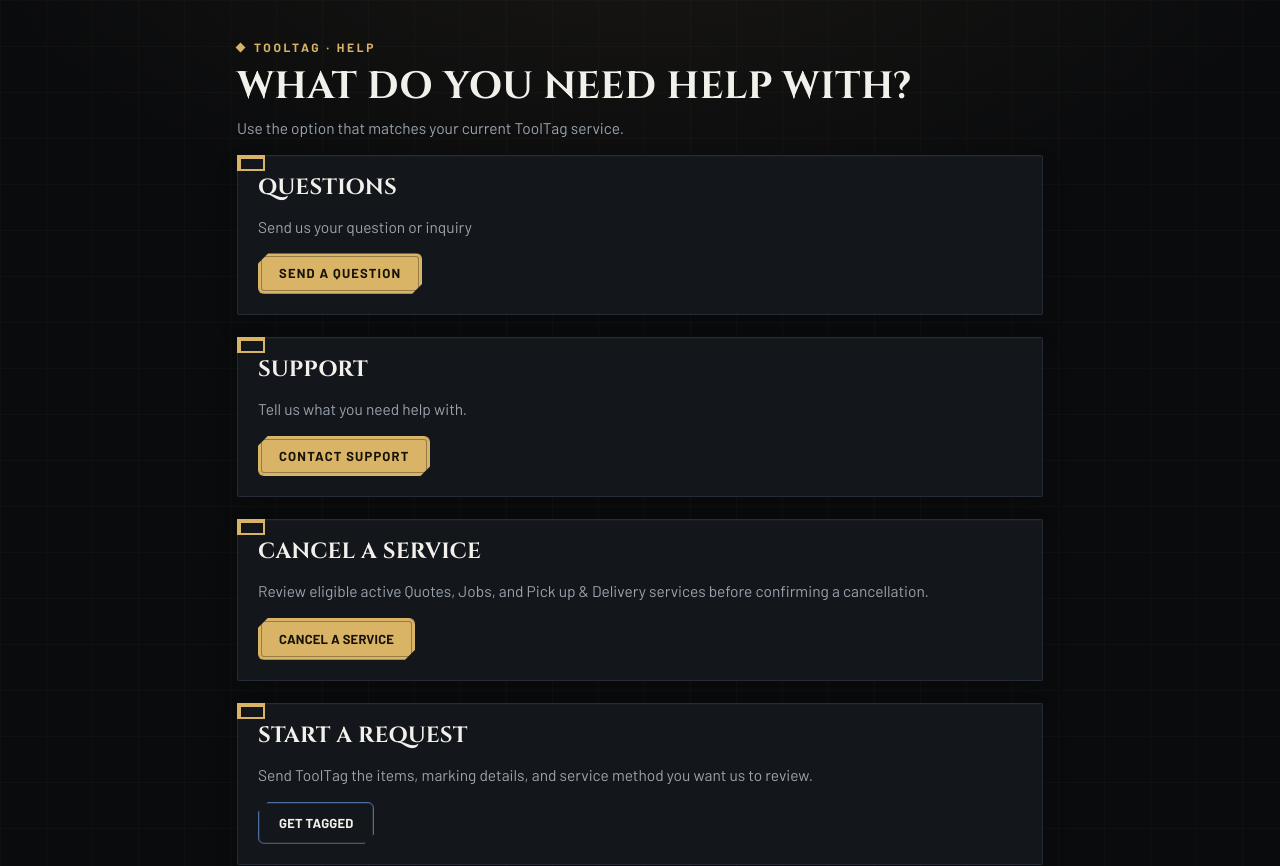
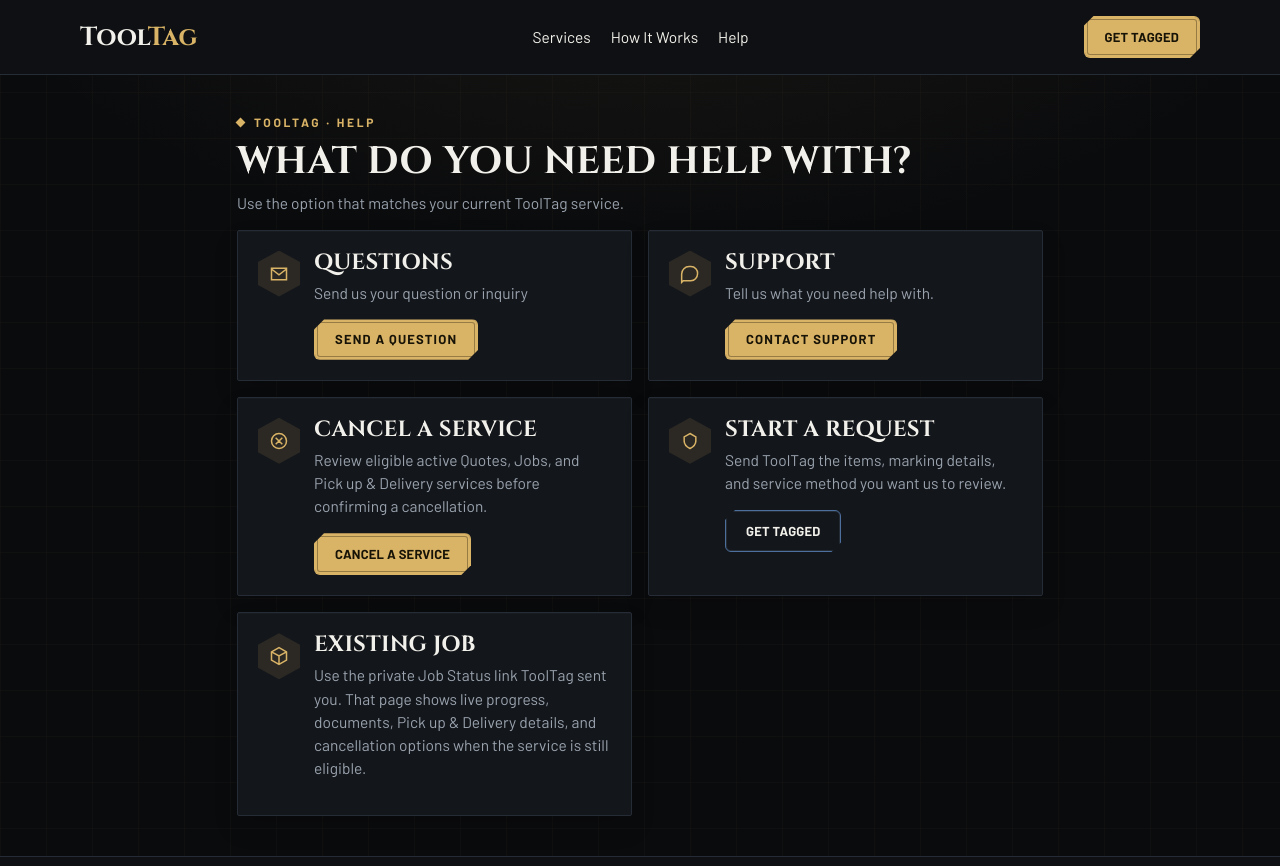
Before and after one commit to Tool-Tag/website, a Next.js app: page /help in a window 1280 px wide. Shown: the top 866 px of the page. Built offline with nearby package versions, Linux system fonts and the light colour scheme.

Commit message:
Fix public Help icons and share Contact navigation

```diff
--- a/src/app/help/page.tsx
+++ b/src/app/help/page.tsx
@@ -1,3 +1,5 @@
+import { HexIcon } from "@/components/hex-icon";
+import { PublicInfoShell } from "@/components/public-info-shell";
 import {HelpContactCards} from "@/components/help-contact-cards";
 import Link from "next/link";
 import { GetTaggedModalLink } from "@/components/get-tagged-modal-link";
@@ -6,16 +8,19 @@ export const dynamic = "force-dynamic";
 
 export default function HelpPage() {
   return (
-    <main className="public">
+    <PublicInfoShell page="help" mainClassName="public">
       <p className="eyebrow">ToolTag · Help</p>
       <h1>What do you need help with?</h1>
       <p className="muted">
         Use the option that matches your current ToolTag service.
       </p>
 
-      <HelpContactCards/>
+      <div className="contact-cards">
+        <HelpContactCards />
 
         <section className="panel">
+          <HexIcon name="cancel" />
+          <div>
             <h2>Cancel a Service</h2>
             <p className="muted">
               Review eligible active Quotes, Jobs, and Pick up & Delivery services before
@@ -24,9 +29,12 @@ export default function HelpPage() {
             <Link className="button" href="/help/cancel">
               Cancel a Service
             </Link>
+          </div>
         </section>
 
         <section className="panel">
+          <HexIcon name="request" />
+          <div>
             <h2>Start a Request</h2>
             <p className="muted">
               Send ToolTag the items, marking details, and service method you want us
@@ -35,16 +43,21 @@ export default function HelpPage() {
             <GetTaggedModalLink className="button secondary">
               Get Tagged
             </GetTaggedModalLink>
+          </div>
         </section>
 
         <section className="panel">
+          <HexIcon name="job" />
+          <div>
             <h2>Existing Job</h2>
             <p className="muted">
               Use the private Job Status link ToolTag sent you. That page shows live
               progress, documents, Pick up & Delivery details, and cancellation options
               when the service is still eligible.
             </p>
+          </div>
         </section>
-    </main>
+      </div>
+    </PublicInfoShell>
   );
 }
--- a/src/components/help-contact-cards.tsx
+++ b/src/components/help-contact-cards.tsx
@@ -1,6 +1,7 @@
 "use client";
 import {HexModalFrame,ModalActions} from "./hex-modal-frame";
 
+import {HexIcon} from "./hex-icon";
 import {DialogClose} from "./dialog-close";
 import {useRef,useState} from "react";
 import Link from "next/link";
@@ -8,7 +9,7 @@ import {SMS_CONSENT_DISCLOSURE,SMS_POLICY_ACCEPTANCE} from "@/lib/domain/sms-con
 export function HelpContactCards(){
  const dialog=useRef<HTMLDialogElement>(null);const [token,setToken]=useState("");const [mailbox,setMailbox]=useState<"hello"|"support">("hello"),[error,setError]=useState(""),[notice,setNotice]=useState(""),[busy,setBusy]=useState(false);
  const open=async(box:"hello"|"support")=>{setMailbox(box);setError("");setNotice("");setBusy(true);setToken("");dialog.current?.showModal();try{const response=await fetch(`/api/help-message?mailbox=${box}`,{cache:"no-store"});const result=await response.json();if(!response.ok)throw new Error(result.error);setToken(result.token);}catch{setError("The form is unavailable. Please try again later.");}finally{setBusy(false);}};
- return <><section className="panel"><h2>Questions</h2><p className="muted">Send us your question or inquiry</p><button onClick={()=>void open("hello")}>Send a question</button></section><section className="panel"><h2>Support</h2><p className="muted">Tell us what you need help with.</p><button onClick={()=>void open("support")}>Contact Support</button></section>
+ return <><section className="panel"><HexIcon name="mail" /><div><h2>Questions</h2><p className="muted">Send us your question or inquiry</p><button onClick={()=>void open("hello")}>Send a question</button></div></section><section className="panel"><HexIcon name="support" /><div><h2>Support</h2><p className="muted">Tell us what you need help with.</p><button onClick={()=>void open("support")}>Contact Support</button></div></section>
  <dialog ref={dialog} className="hex-dialog login-attention"><HexModalFrame><DialogClose/><h2>{mailbox==="hello"?"Send a question":"Contact Support"}</h2>{notice?<><p role="status">{notice}</p><button onClick={()=>dialog.current?.close()}>Done</button></>:<form key={mailbox} className="stack" onSubmit={async e=>{e.preventDefault();setBusy(true);setError("");const form=new FormData(e.currentTarget);try{const response=await fetch("/api/help-message",{method:"POST",headers:{"Content-Type":"application/json"},body:JSON.stringify({token,mailbox,name:form.get("name"),email:form.get("email"),phone:form.get("phone"),job:form.get("job")||"",message:form.get("message"),website:form.get("website"),sms_opt_in:form.get("sms")==="on",policies_accepted:form.get("policies")==="on"})});const result=await response.json();if(!response.ok){setError(result.error||"Could not send your message.");return;}setNotice(mailbox==="support"?`Your request was received. Reference: ${result.reference}. Please check your email for the acknowledgment.`:"Your message was received. Please check your email for the acknowledgment.");}catch{setError("Could not send your message. Please try again.");}finally{setBusy(false);}}}>
  <label>Name<input name="name" required maxLength={150} autoComplete="name" disabled={busy}/></label>{mailbox==="support"&&<label>Email<input name="email" type="email" required maxLength={254} autoComplete="email" disabled={busy}/></label>}<label>Phone · optional<input name="phone" type="tel" maxLength={30} autoComplete="tel" disabled={busy}/></label>
  <div className="help-consent"><label className="checkbox"><input name="sms" type="checkbox" disabled={busy}/>{SMS_CONSENT_DISCLOSURE}</label><label className="checkbox"><input name="policies" type="checkbox" disabled={busy}/>{SMS_POLICY_ACCEPTANCE} <Link href="/terms" target="_blank">Terms of Service</Link> · <Link href="/privacy" target="_blank">Privacy Policy</Link></label></div>
--- a/src/components/hex-icon.tsx
+++ b/src/components/hex-icon.tsx
@@ -6,6 +6,7 @@ const paths:Record<string,string>={
  job:'M3 7l9-5 9 5v10l-9 5-9-5zM3 7l9 5 9-5M12 12v10',
  route:'M3 7h11v10H3zM14 10h4l3 4v3h-7zM5 20h4M16 20h4',
  lost:'M12 8v5M12 17h.01M10 3L2 19h20L14 3z',
+ cancel:'M12 3a9 9 0 1 0 0 18 9 9 0 0 0 0-18zM8 8l8 8M16 8l-8 8',
  mail:'M3 5h18v14H3zM3 6l9 7 9-7',
  support:'M21 12a8 8 0 0 1-8 8H4l-2 2V12a9 9 0 0 1 9-9h2a8 8 0 0 1 8 9z',
  finance:'M12 2v20M17 6c-1-1-3-2-5-2-6 0-7 7 0 8s6 8 0 8c-2 0-4-1-5-2',
--- /dev/null
+++ b/src/components/public-info-shell.tsx
@@ -0,0 +1,26 @@
+import Link from "next/link";
+import type { ReactNode } from "react";
+
+export function PublicInfoShell({ page, mainClassName, children }: { page: "contact" | "help"; mainClassName: string; children: ReactNode }) {
+  return <div className="contact-site">
+    <a className="contact-skip" href="#main">Skip to content</a>
+    <header className="contact-header">
+      <Link className="intake-brand" href="/" aria-label="ToolTag home">Tool<span>Tag</span></Link>
+      <nav aria-label="Main navigation">
+        <Link href="/#services">Services</Link>
+        <Link href="/#how">How It Works</Link>
+        <Link href="/help" aria-current={page === "help" ? "page" : undefined}>Help</Link>
+      </nav>
+      <Link className="button gold" href="/get-tagged">Get Tagged</Link>
+    </header>
+    <main id="main" className={mainClassName}>{children}</main>
+    <footer className="contact-footer">
+      <p>ToolTag is a registered DBA of Bandits of the Framing LLC.</p>
+      <nav aria-label="Footer navigation">
+        <Link href="/contact" aria-current={page === "contact" ? "page" : undefined}>Contact</Link>
+        <Link href="/privacy">Privacy Policy</Link>
+        <Link href="/terms">Terms of Service</Link>
+      </nav>
+    </footer>
+  </div>;
+}
```
Also changed, not shown: src/app/contact/page.tsx (+3 -23 lines). Lines whose indentation alone changed are shown as unchanged.
